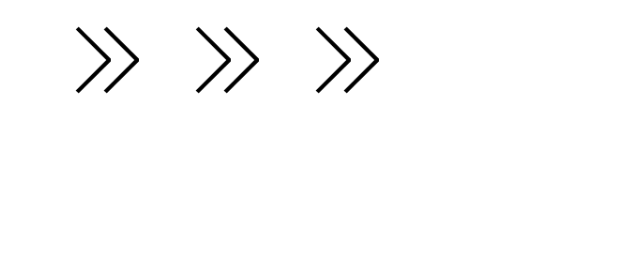
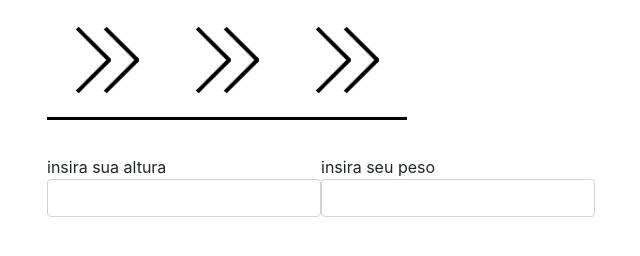
Before and after one commit to DiegoDarkHeart/AppMetabolismoBasal, a website: page www/index.html in a window 1280 px wide. Shown: the whole page, without its empty margins (23-663 px from the left). Drawn offline with Linux system fonts and the light colour scheme; files whose address does not match are found by name.

Commit message:
inputs de altura e peso e pequenos ajustes

```diff
--- a/www/css/style.css
+++ b/www/css/style.css
@@ -3,6 +3,10 @@
   width: 120px;
 }
 #head{
-  border-bottom: 2px;
+  border-style: solid;
+  border-top:2px;
+  border-left:2px;
+  border-right: 2px;
   border-color: black;
+  margin-bottom: 35px;
 }
--- a/www/index.html
+++ b/www/index.html
@@ -33,7 +33,16 @@
       </div>
     </div>
 
-
+    <div class="row">
+      <div class="col-xs-5">
+        insira sua altura
+       <input class="form-control" id="focusedInput" type="text" >
+      </div>
+      <div class="col-xs-5">
+        insira seu peso
+       <input class="form-control" id="focusedInput" type="text" >
+      </div>
+    </div>
   </div>
 </body>
 </html>
```
